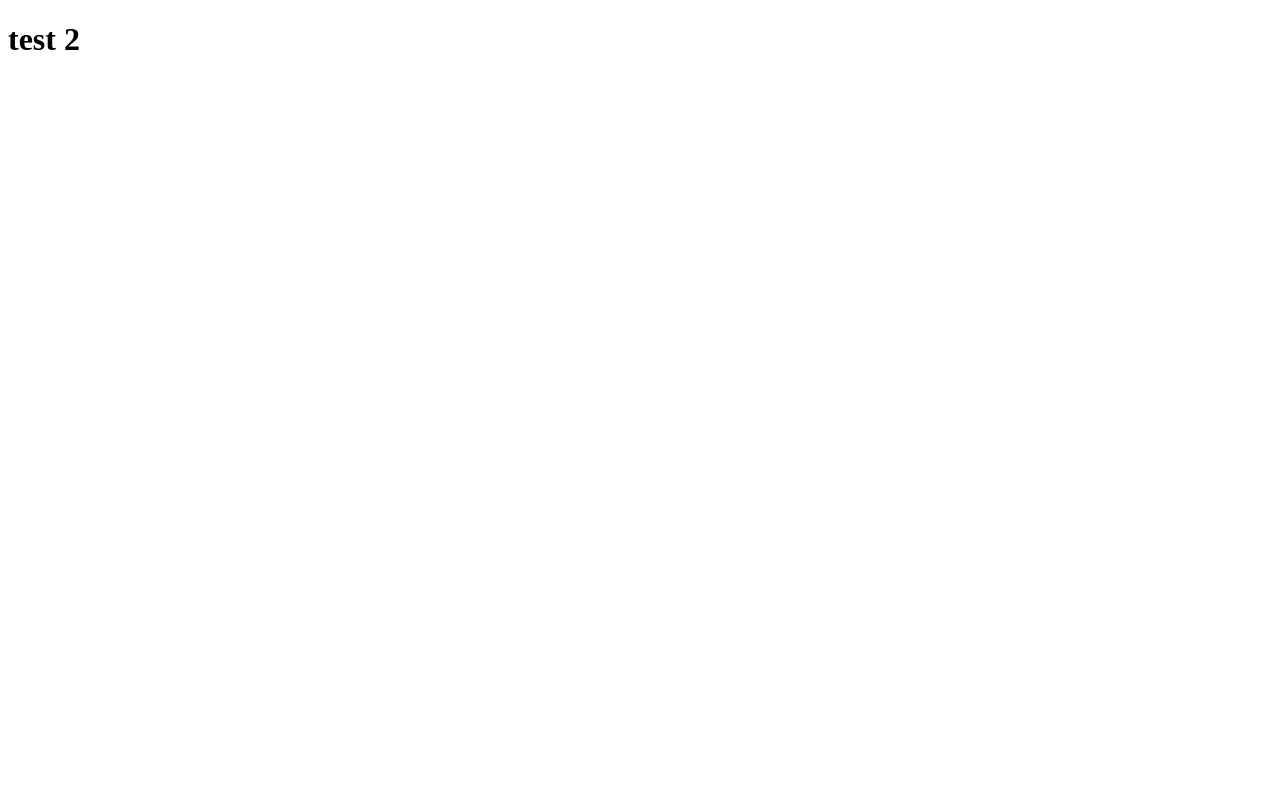
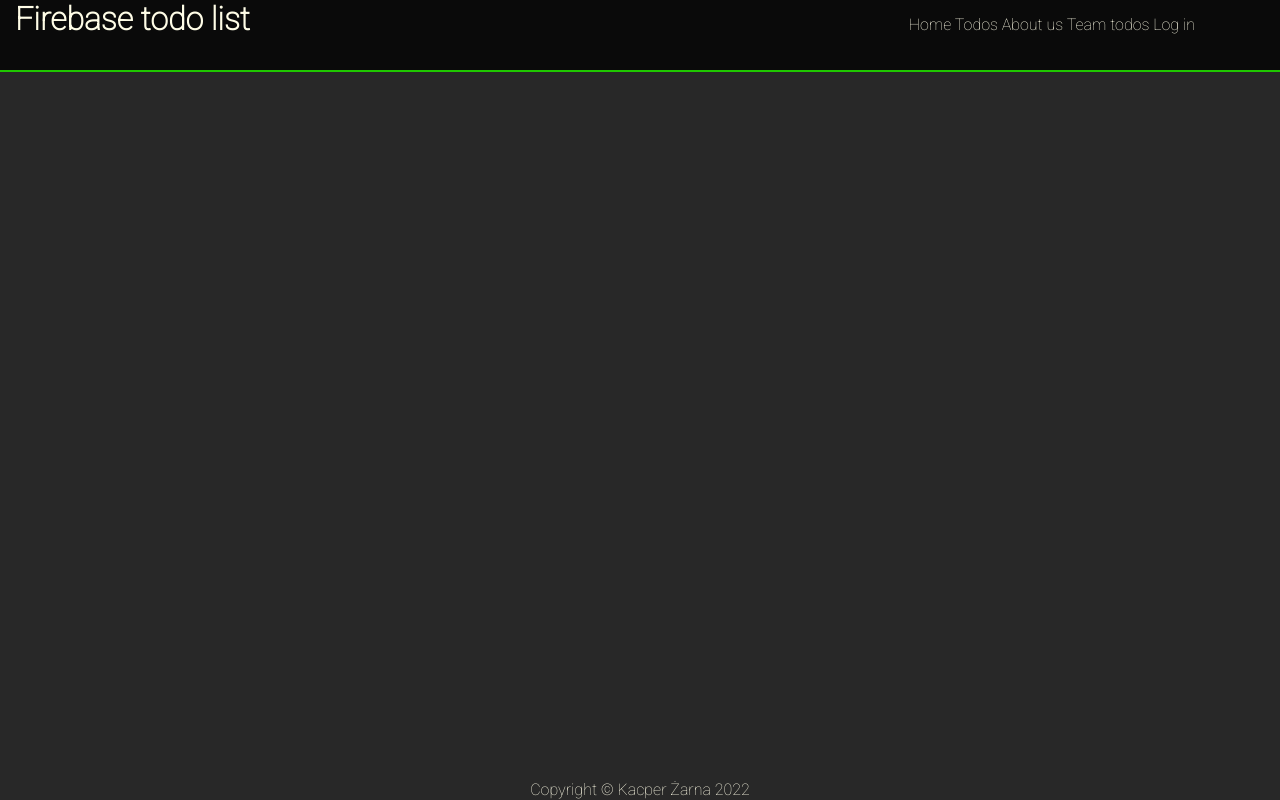
Before and after one commit to jabmat/Firebase-26-09---mj, a website: page index.html in a window 1280 px wide. Drawn offline with Linux system fonts and the light colour scheme.

Commit message:
poczatek zajec

```diff
--- a/index.html
+++ b/index.html
@@ -2,15 +2,33 @@
 <html lang="en">
 
 <head>
-    <meta charset="UTF-8">
-    <meta http-equiv="X-UA-Compatible" content="IE=edge">
-    <meta name="viewport" content="width=device-width, initial-scale=1.0">
-    <title>Document</title>
+    <link rel="stylesheet" href="styles.css" />
+    <meta charset="UTF-8" />
+    <meta name="viewport" content="width=device-width, initial-scale=1.0" />
+    <link rel="preconnect" href="https://fonts.googleapis.com" />
+    <link rel="preconnect" href="https://fonts.gstatic.com" crossorigin />
+    <link href="https://fonts.googleapis.com/css2?family=Roboto:wght@100&display=swap" rel="stylesheet" />
+    <title>VJS Firebase app</title>
+    <script defer src="index.js" type="module"></script>
 </head>
 
 <body>
-    <h1>test 2</h1>
-    <script src="script.js"></script>
+    <div id="container">
+        <header class="main-header">
+            <h1>Firebase todo list</h1>
+            <nav class="main-nav">
+                <a href="#" id="home-anchor">Home</a>
+                <a href="#" id="todos-anchor">Todos</a>
+                <a href="#" id="about-anchor">About us</a>
+                <a href="#" id="public-anchor">Team todos</a>
+                <a href="#" id="login-anchor">Log in</a>
+            </nav>
+        </header>
+        <section class="content"></section>
+        <footer>
+            <p>Copyright &copy; Kacper Żarna 2022</p>
+        </footer>
+    </div>
 </body>
 
 </html>
--- /dev/null
+++ b/index.js
@@ -0,0 +1,5 @@
+// // 26.09 17:30 Firebase start:
+// console.log('26.09 17:30 Firebase start:');
+// named import
+// import { app } from './firebaseConfig.js';
+// console.log(app);
--- /dev/null
+++ b/package.json
@@ -0,0 +1,5 @@
+{
+  "dependencies": {
+    "firebase": "^9.10.0"
+  }
+}
--- a/script.js
+++ /dev/null
@@ -1,2 +0,0 @@
-// 26.09 17:30 Firebase start:
-console.log('26.09 17:30 Firebase start:');
--- /dev/null
+++ b/styles.css
@@ -0,0 +1,51 @@
+* {
+	margin: 0;
+	padding: 0;
+}
+html {
+	font-family: 'Roboto', sans-serif;
+	color: #fffde7;
+}
+body {
+	background-color: #282828;
+}
+.main-header {
+	background-color: #0a0a0a;
+	border-bottom: 2px solid #1fc700;
+	min-height: 70px;
+}
+.main-header h1 {
+	display: inline;
+	margin: 15px;
+	margin-top: 50%;
+	margin-bottom: 50%;
+}
+.main-nav {
+	display: inline;
+	margin-left: 50%;
+}
+a:link,
+a:visited {
+	color: #fffde7;
+	text-decoration: none;
+}
+.main-nav a:hover {
+	background-color: #1fc700;
+}
+footer {
+	position: absolute;
+	bottom: 0;
+	height: 20px;
+	margin: 0 auto;
+	width: 100%;
+	text-align: center;
+}
+.content {
+	max-width: 1000px;
+	margin-left: auto;
+	margin-right: auto;
+	text-align: center;
+}
+fieldset {
+	border: none;
+}
```
Also changed, not shown: firebaseConfig.js (added, +24 -0 lines), style.css (deleted), 2 other files.
